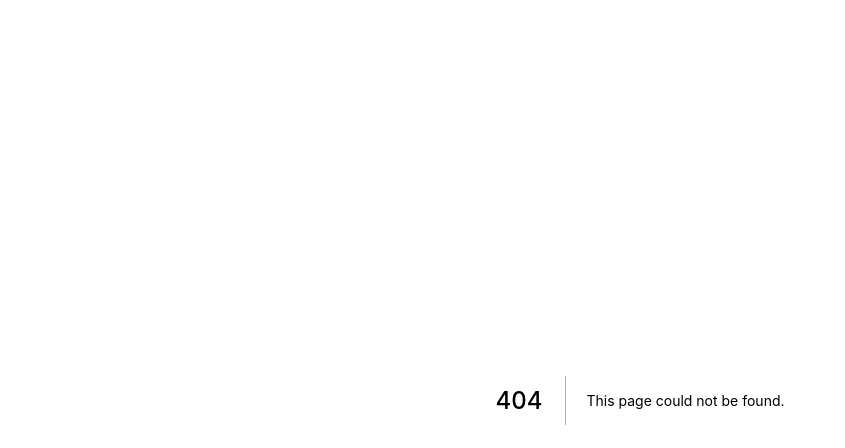
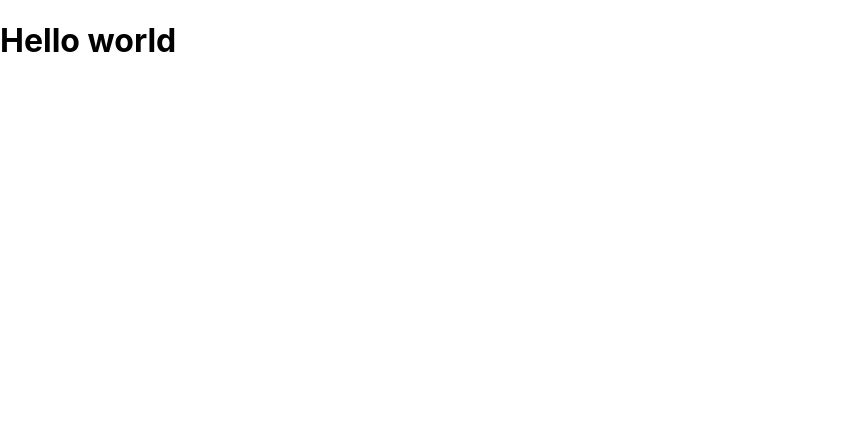
Before and after one commit to eystein/ztm-nextjs-coffeeshop, a Next.js app: page /hello in a window 1280 px wide. Before the commit this address had no page. Shown: the top 448 px of the page, without its empty margins (0-845 px from the left). Built offline with nearby package versions, Linux system fonts and the light colour scheme.

Commit message:
Create Hello World component.

```diff
--- /dev/null
+++ b/pages/hello.js
@@ -0,0 +1,5 @@
+const hello = () => {
+	return <h1>Hello world</h1>;
+}
+
+export default hello;
```
